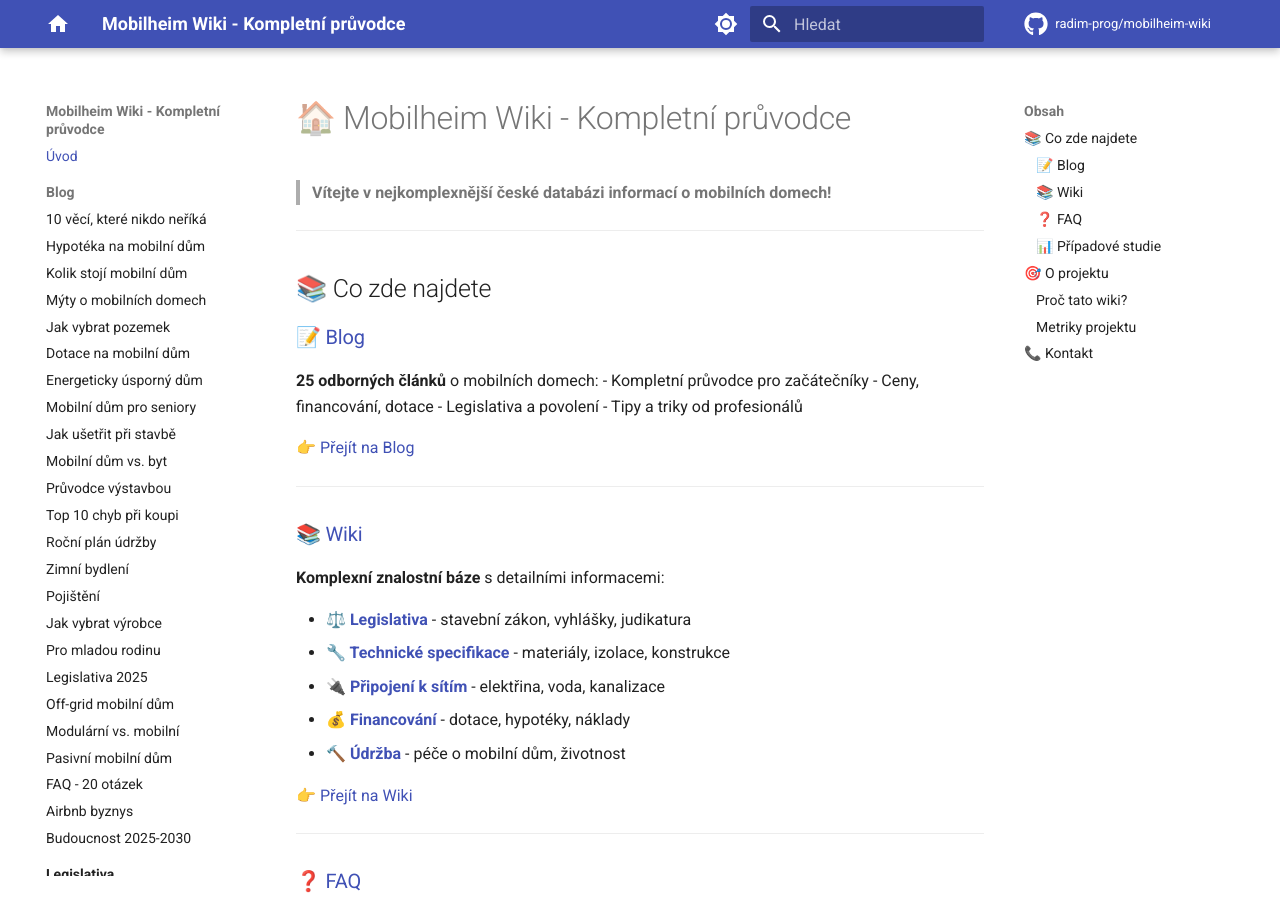
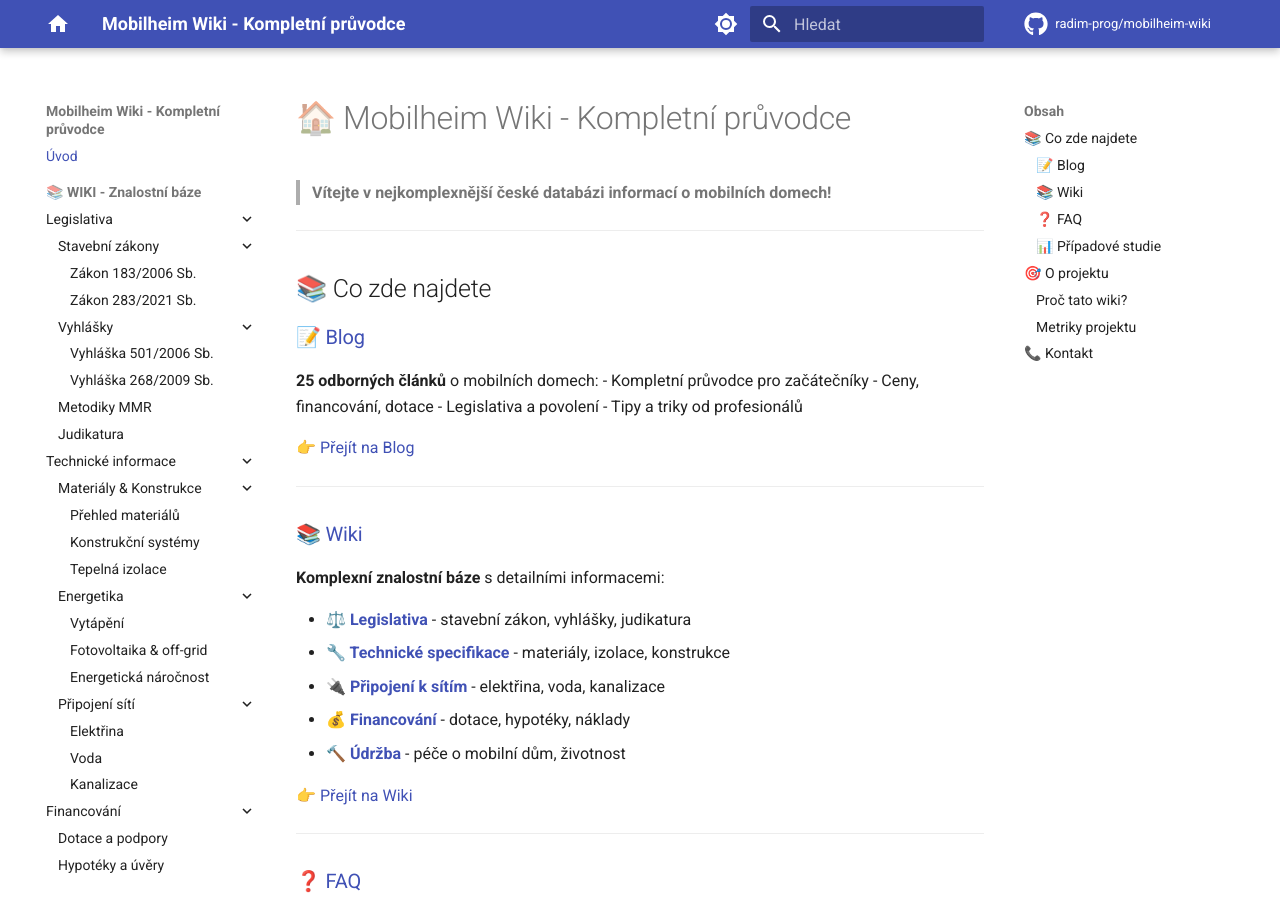
Before and after one commit to radim-prog/mobilheim-wiki, an MkDocs documentation site: the page built from docs/index.md, in a window 1280 px wide and 900 px high. Built offline with MkDocs 1.6.1 and Material for MkDocs 9.7.7, drawn with Linux system fonts in a browser that asks for light colours; comment, search, counter and statistics services are not loaded.

Commit message:
Restructure navigation: 3 clear main sections (Wiki, Blog, FAQ)
Major improvements:
- Wiki as main category (largest, most important)
  - Legislativa
  - Technické informace
  - Financování
  - Údržba
  - Případové studie
- Blog as second category (24 articles)
- FAQ as third category

Clear hierarchy: WIKI > BLOG > FAQ
Much cleaner and more organized navigation.

🤖 Generated with [Claude Code](https://claude.com/claude-code)

Co-Authored-By: Claude <noreply@anthropic.com>

```diff
--- a/mkdocs.yml
+++ b/mkdocs.yml
@@ -78,73 +78,74 @@ markdown_extensions:
 nav:
   - Úvod: index.md
 
-  - Blog:
+  - 📚 WIKI - Znalostní báze:
+    - Legislativa:
+      - Přehled: wiki/legislativa/README.md
+      - Stavební zákony:
+        - Zákon 183/2006 Sb.: wiki/legislativa/stary-zakon-183-2006.md
+        - Zákon 283/2021 Sb.: wiki/legislativa/novy-zakon-283-2021.md
+      - Vyhlášky:
+        - Vyhláška 501/2006 Sb.: wiki/legislativa/vyhlaska-501-2006.md
+        - Vyhláška 268/2009 Sb.: wiki/legislativa/vyhlaska-268-2009.md
+      - Metodiky MMR: wiki/legislativa/metodika-mobilni-domy-2022.md
+      - Judikatura: wiki/legislativa/prehled-soudnich-rozhodnuti.md
+
+    - Technické informace:
+      - Materiály & Konstrukce:
+        - Přehled materiálů: wiki/technicke-specifikace/prehled-materialu.md
+        - Konstrukční systémy: wiki/technicke-specifikace/konstrukcni-systemy.md
+        - Tepelná izolace: wiki/technicke-specifikace/tepelna-izolace.md
+      - Energetika:
+        - Vytápění: wiki/technicke-specifikace/vytapeni.md
+        - Fotovoltaika & off-grid: wiki/technicke-specifikace/fotovoltaika-offgrid.md
+        - Energetická náročnost: wiki/technicke-specifikace/energeticka-narocnost.md
+      - Připojení sítí:
+        - Elektřina: wiki/pripojeni-siti/elektrina.md
+        - Voda: wiki/pripojeni-siti/voda.md
+        - Kanalizace: wiki/pripojeni-siti/kanalizace.md
+
+    - Financování:
+      - Dotace a podpory: wiki/financovani/dotace.md
+      - Hypotéky a úvěry: wiki/financovani/hypoteky-a-uvery.md
+
+    - Údržba:
+      - Údržba a životnost: wiki/udrzba/udrzba-a-zivotnost.md
+
+    - Případové studie:
+      - Mladá rodina: wiki/pripadove-studie/studie-1-mlada-rodina.md
+      - Senior - chatová oblast: wiki/pripadove-studie/studie-2-senior-chatova-oblast.md
+      - Off-grid resort: wiki/pripadove-studie/studie-3-offgrid-dům.md
+      - Tiny house: wiki/pripadove-studie/studie-4-docasne-bydleni.md
+      - Airbnb business: wiki/pripadove-studie/studie-5-airbnb-business.md
+
+  - 📝 BLOG - Články:
     - 10 věcí, které nikdo neříká: blog/02-10-veci-ktere-nikdo-nerika.md
     - Hypotéka na mobilní dům: blog/03-hypoteka-na-mobilni-dum.md
     - Kolik stojí mobilní dům: blog/04-kolik-stoji-mobilni-dum.md
     - Mýty o mobilních domech: blog/05-myty-o-mobilnich-domech.md
     - Jak vybrat pozemek: blog/06-jak-vybrat-pozemek.md
-    - Dotace na mobilní dům: blog/07-dotace-na-mobilni-dum.md
-    - Energeticky úsporný dům: blog/08-energeticky-usporny-mobilni-dum.md
-    - Mobilní dům pro seniory: blog/09-mobilni-dum-pro-seniory.md
-    - Jak ušetřit při stavbě: blog/10-jak-usetrit-pri-stavbe.md
+    - Dotace: blog/07-dotace-na-mobilni-dum.md
+    - Energeticky úsporný: blog/08-energeticky-usporny-mobilni-dum.md
+    - Pro seniory: blog/09-mobilni-dum-pro-seniory.md
+    - Jak ušetřit: blog/10-jak-usetrit-pri-stavbe.md
     - Mobilní dům vs. byt: blog/11-mobilni-dum-vs-byt.md
     - Průvodce výstavbou: blog/12-pruvodce-vystavbou-krok-za-krokem.md
-    - Top 10 chyb při koupi: blog/13-top-10-chyb-pri-koupi.md
+    - Top 10 chyb: blog/13-top-10-chyb-pri-koupi.md
     - Roční plán údržby: blog/14-udrzba-rocni-plan.md
     - Zimní bydlení: blog/15-zimni-bydleni-myty-realita.md
     - Pojištění: blog/16-pojisteni-mobilniho-domu.md
     - Jak vybrat výrobce: blog/17-jak-vybrat-vyrobce.md
     - Pro mladou rodinu: blog/18-mobilni-dum-pro-mladou-rodinu.md
     - Legislativa 2025: blog/19-legislativa-2025-kompletni-pruvodce.md
-    - Off-grid mobilní dům: blog/20-off-grid-mobilni-dum.md
+    - Off-grid: blog/20-off-grid-mobilni-dum.md
     - Modulární vs. mobilní: blog/21-modularni-vs-mobilni-domy.md
-    - Pasivní mobilní dům: blog/22-pasivni-mobilni-dum.md
-    - FAQ - 20 otázek: blog/23-faq-20-nejcastejsich-otazek.md
+    - Pasivní dům: blog/22-pasivni-mobilni-dum.md
+    - 20 nejčastějších otázek: blog/23-faq-20-nejcastejsich-otazek.md
     - Airbnb byznys: blog/24-airbnb-byznys-s-mobilnimi-domy.md
     - Budoucnost 2025-2030: blog/25-budoucnost-trendy-2025-2030.md
 
-  - Legislativa:
-    - Přehled: wiki/legislativa/README.md
-    - Stavební zákony:
-      - Zákon 183/2006 Sb. (starý): wiki/legislativa/stary-zakon-183-2006.md
-      - Zákon 283/2021 Sb. (nový): wiki/legislativa/novy-zakon-283-2021.md
-    - Vyhlášky:
-      - Vyhláška 501/2006 Sb.: wiki/legislativa/vyhlaska-501-2006.md
-      - Vyhláška 268/2009 Sb.: wiki/legislativa/vyhlaska-268-2009.md
-    - Metodiky MMR: wiki/legislativa/metodika-mobilni-domy-2022.md
-    - Judikatura: wiki/legislativa/prehled-soudnich-rozhodnuti.md
-
-  - Technické informace:
-    - Materiály & Konstrukce:
-      - Přehled materiálů: wiki/technicke-specifikace/prehled-materialu.md
-      - Konstrukční systémy: wiki/technicke-specifikace/konstrukcni-systemy.md
-      - Tepelná izolace: wiki/technicke-specifikace/tepelna-izolace.md
-    - Energetika:
-      - Vytápění: wiki/technicke-specifikace/vytapeni.md
-      - Fotovoltaika & off-grid: wiki/technicke-specifikace/fotovoltaika-offgrid.md
-      - Energetická náročnost: wiki/technicke-specifikace/energeticka-narocnost.md
-    - Připojení sítí:
-      - Elektřina: wiki/pripojeni-siti/elektrina.md
-      - Voda: wiki/pripojeni-siti/voda.md
-      - Kanalizace: wiki/pripojeni-siti/kanalizace.md
-
-  - Financování:
-    - Dotace a podpory: wiki/financovani/dotace.md
-    - Hypotéky a úvěry: wiki/financovani/hypoteky-a-uvery.md
-
-  - Údržba:
-    - Údržba a životnost: wiki/udrzba/udrzba-a-zivotnost.md
-
-  - Případové studie:
-    - Mladá rodina - celoroční bydlení: wiki/pripadove-studie/studie-1-mlada-rodina.md
-    - Senior - chatová oblast: wiki/pripadove-studie/studie-2-senior-chatova-oblast.md
-    - Off-grid resort: wiki/pripadove-studie/studie-3-offgrid-dům.md
-    - Dočasné bydlení - tiny house: wiki/pripadove-studie/studie-4-docasne-bydleni.md
-    - Airbnb business model: wiki/pripadove-studie/studie-5-airbnb-business.md
-
-  - FAQ:
-    - 112 nejčastějších otázek: faq/faq-kompletni.md
+  - ❓ FAQ - Nejčastější dotazy:
+    - 112 otázek a odpovědí: faq/faq-kompletni.md
 
 extra:
   social:
```
